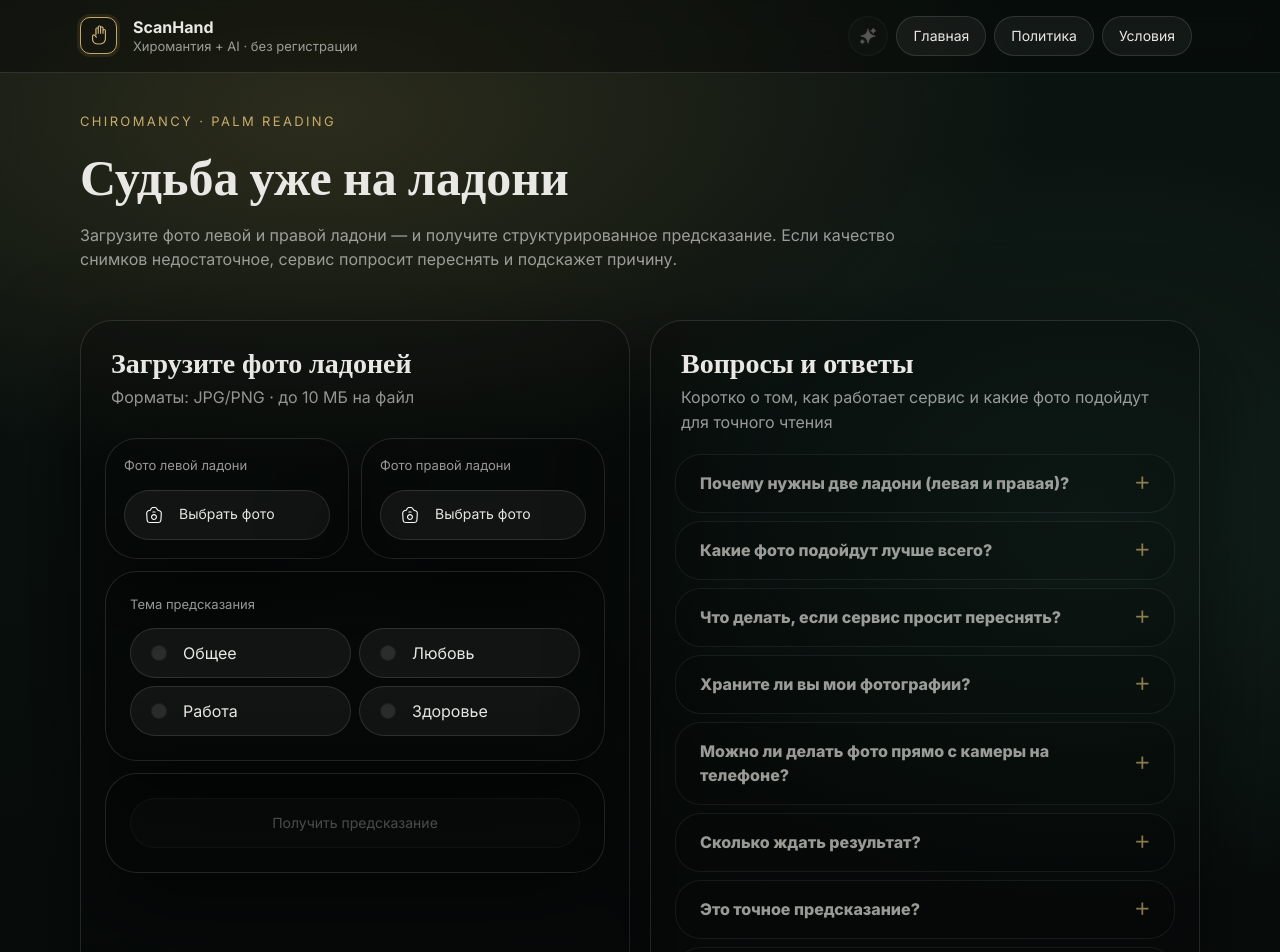
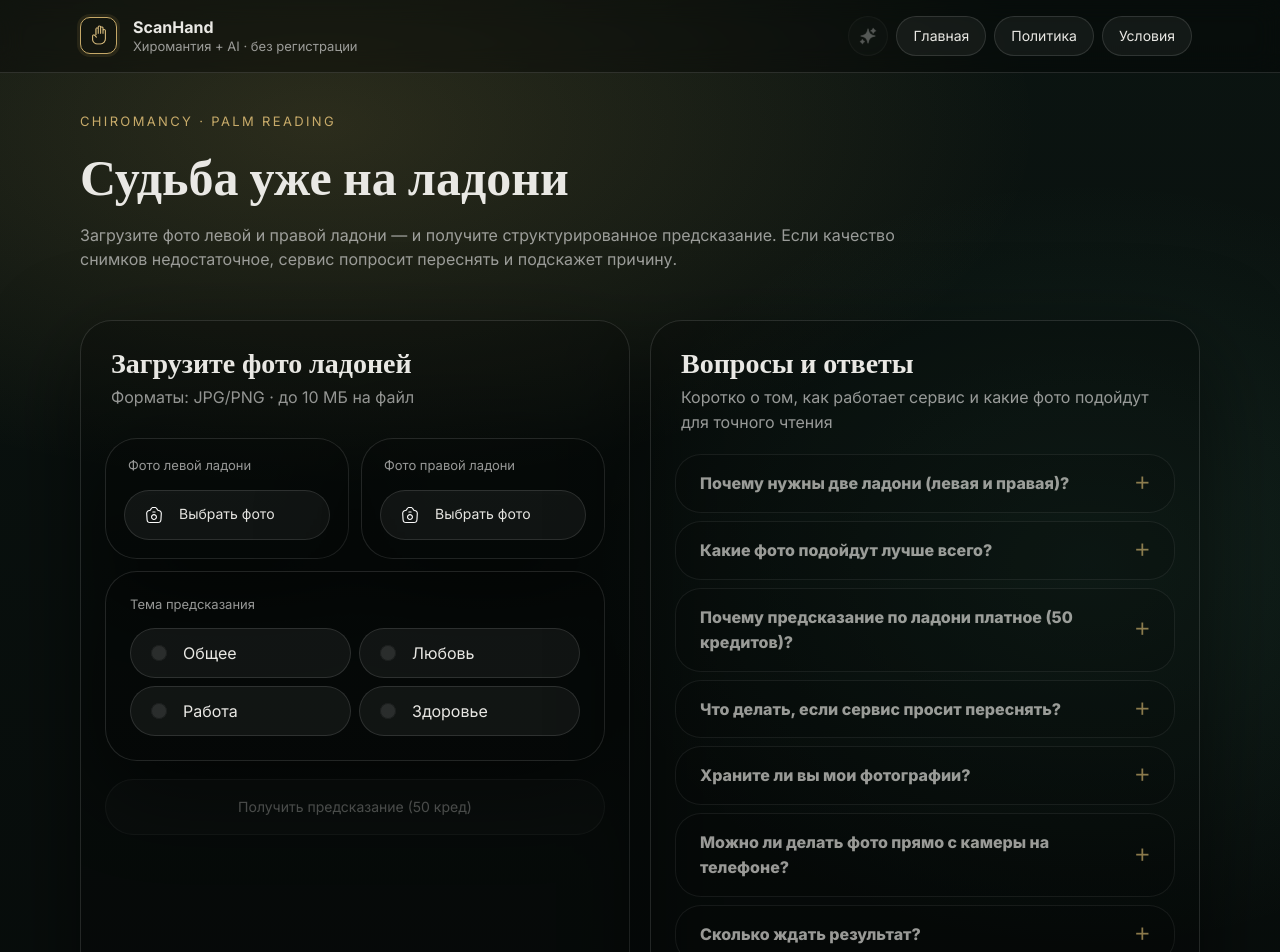
Before and after one commit to witcherofthorns/gregory-scanhand, a Nuxt app: page / in a window 1280 px wide. Shown: the top 952 px of the page. Built offline with nearby package versions, Linux system fonts and the light colour scheme; no server answers; a web font is replaced by a local one.

Commit message:
small UI/UX fixes, new FAQ text object

```diff
--- a/app/components/ui/Modal.vue
+++ b/app/components/ui/Modal.vue
@@ -17,7 +17,7 @@
 }
 @media screen and (max-width: 480px) {
     .modal{
-        min-width: 92%;
+        min-width: 90%;
     }
 }
 </style>
--- a/app/constants/faq.js
+++ b/app/constants/faq.js
@@ -6,6 +6,10 @@ export const faq = [
     {
         summary: 'Какие фото подойдут лучше всего?',
         text: 'Нужен ровный яркий свет без бликов, ладонь целиком вместе с пальцами, камера строго сверху, фокус на линиях. Лучше однотонный фон (лист бумаги/стол)'
+    },
+    {
+        summary: 'Почему предсказание по ладони платное (50 кредитов)?',
+        text: 'Для того чтобы предоставлять вам максимально точные и глубокие предсказания, мы используем последнюю, самую мощную версию искусственного интеллекта. Анализ фотографии ладони, распознавание мельчайших линий и генерация индивидуального разбора требуют огромных вычислительных мощностей. 50 кредитов (рублей) — это символическая плата, которая идет на оплату работы передовых нейросетей и поддержку серверов. Благодаря этому вы получаете не случайный шаблонный текст, а по-настоящему уникальный и детальный анализ вашей судьбы высочайшего качества'
     },
     {
         summary: 'Что делать, если сервис просит переснять?',
--- a/app/pages/index.vue
+++ b/app/pages/index.vue
@@ -8,7 +8,7 @@
             </div>
             <div class="wrap-to-col gap-12">
                 <Panel class="col gap-16" padding="small" flex>
-                    <p class="caption gray" id="noselect">Фото левой ладони</p>
+                    <p class="caption gray" id="noselect" style="margin-left: 4px;">Фото левой ладони</p>
                     <div class="row gap-6">
                         <Button size="large" icon="/icons/camera.svg" text="Выбрать фото" @click="onClickInputButton('left')" flex />
                     </div>
@@ -24,7 +24,7 @@
                     />
                 </Panel>
                 <Panel class="col gap-16" padding="small" flex>
-                    <p class="caption gray" id="noselect">Фото правой ладони</p>
+                    <p class="caption gray" id="noselect" style="margin-left: 4px;">Фото правой ладони</p>
                     <div class="row gap-6">
                         <Button size="large" icon="/icons/camera.svg" text="Выбрать фото" @click="onClickInputButton('right')" flex />
                     </div>
@@ -45,14 +45,12 @@
                 <Radio v-model="radioTheme" :values="predictTheme" />
             </Panel>
             <ClientOnly>
-                <Panel padding="medium">
-                    <Button @click="onButtonClick"
-                        size="large"
-                        text="Получить предсказание"
-                        :disabled="!buttonAvailable"
-                        flex
-                    />
-                </Panel>
+                <Button @click="onButtonClick"
+                    size="large"
+                    text="Получить предсказание (50 кред)"
+                    :disabled="!buttonAvailable"
+                    style="min-height: 56px; margin-top: 6px;"
+                />
             </ClientOnly>
         </Panel>
         <Panel flex>
```
